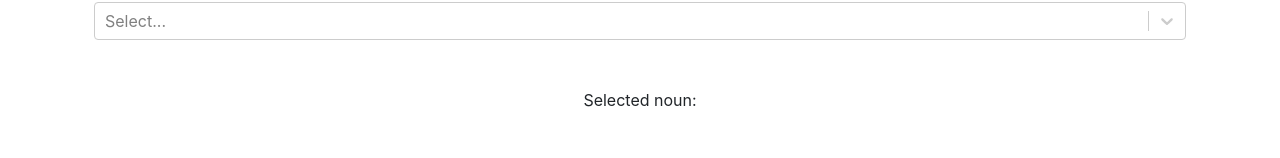
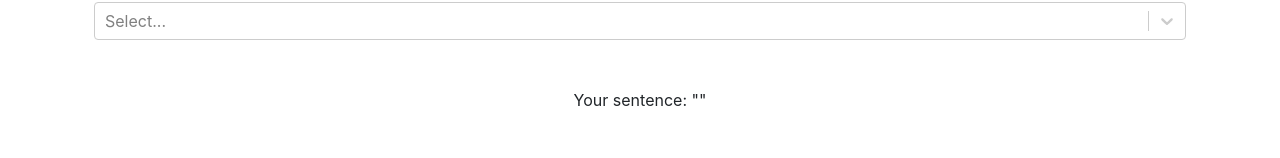
Before and after one commit to DouglasVDM/rh-frontend, a React (Create React App) app: page / in a window 1280 px wide. Shown: the part 142-300 px from the top of the page. Built offline with nearby package versions, Linux system fonts and the light colour scheme; no server answers.

Commit message:
change text to be relevant to selected text

```diff
--- a/src/App.js
+++ b/src/App.js
@@ -38,7 +38,7 @@ function App() {
 			<div className="container">
 				<p className='text-center mt-5'>Hello from React</p>
 				<Nouns onSelectNoun={handleSelectNoun} nouns={nouns}/>
-				<p className='text-center mt-5'>Selected noun: {selectedNoun}</p>
+				<p className='text-center mt-5'>Your sentence: "{selectedNoun}"</p>
 			</div>
 		</Fragment>
 	);
```
